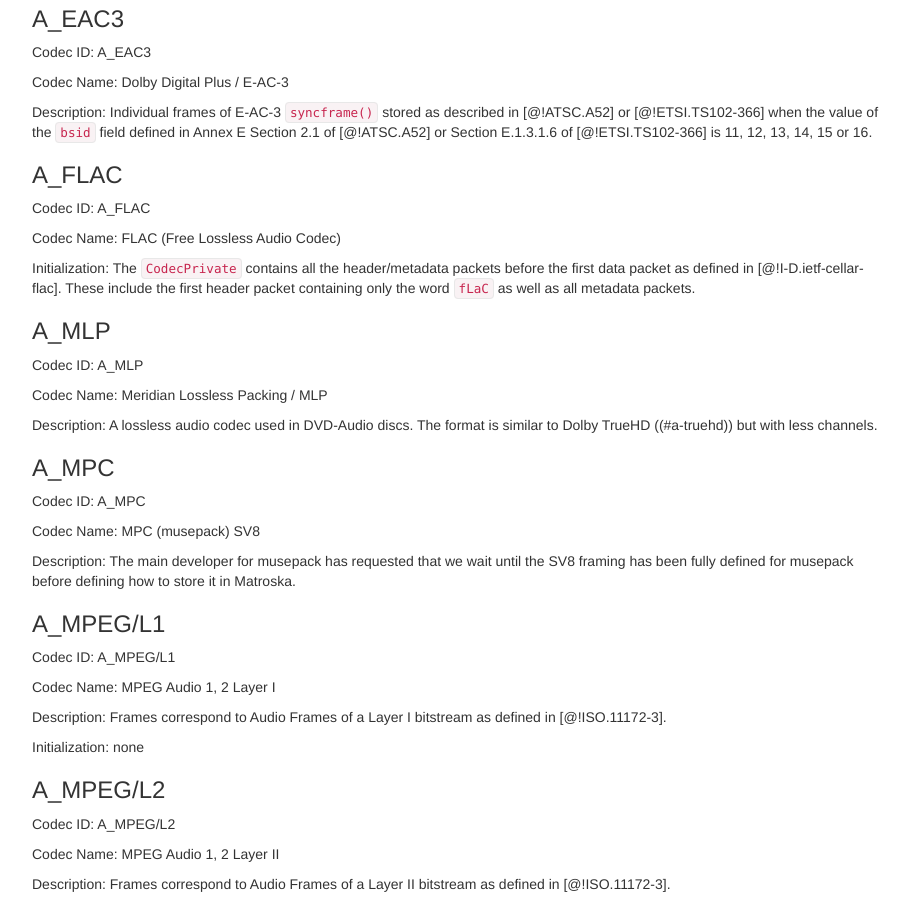
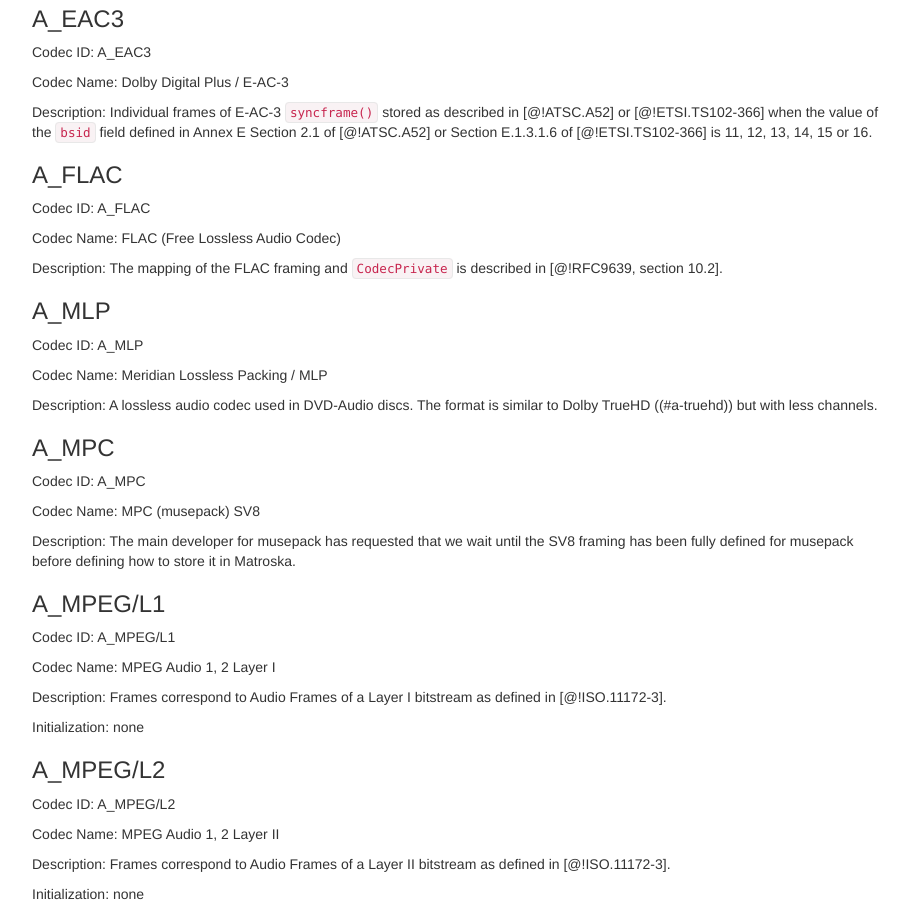
Before and after one commit to ietf-wg-cellar/matroska-specification, a Jekyll site: the page built from codec_specs.md, in a window 1280 px wide and 900 px high, scrolled down 11274 px. Shown: the whole window, without its empty margins (273-1181 px from the left). Built offline with Jekyll 4.4.1, drawn with Linux system fonts in a browser that asks for light colours; our own code applies the rules of GitHub Pages for plain Markdown files.

Commit message:
reference FLAC as RFC9639

```diff
--- a/codec_specs.md
+++ b/codec_specs.md
@@ -657,8 +657,7 @@
 
 Codec Name: FLAC (Free Lossless Audio Codec)
 
-Initialization: The `CodecPrivate` contains all the header/metadata packets before the first data packet as defined in [@!I-D.ietf-cellar-flac].
-These include the first header packet containing only the word `fLaC` as well as all metadata packets.
+Description: The mapping of the FLAC framing and `CodecPrivate` is described in [@!RFC9639, section 10.2].
 
 ### A_MLP
 
```
